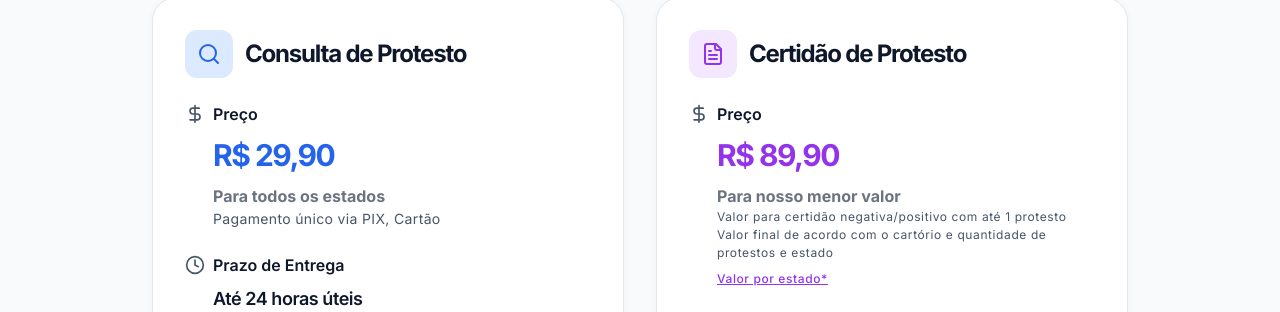
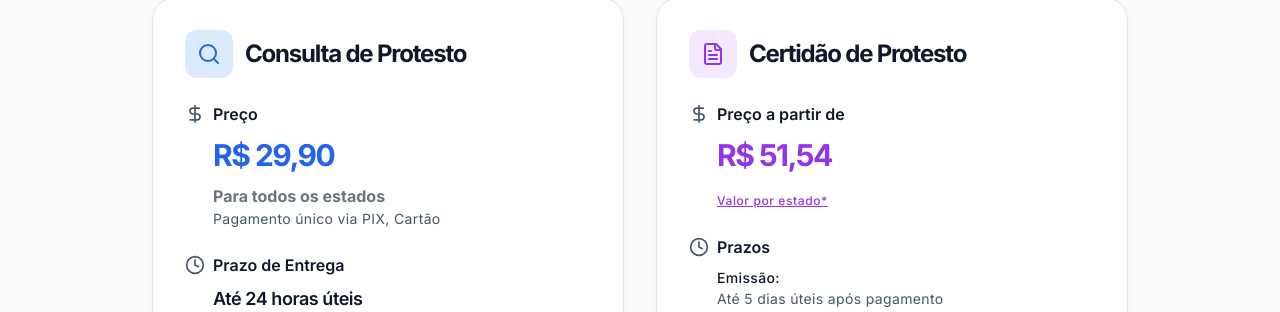
Before and after one commit to saylorgabriel/QUERODOCUMENTO, a Next.js app: page /precos-e-prazos in a window 1280 px wide. Shown: the part 283-595 px from the top of the page. Built offline with nearby package versions, Linux system fonts and the light colour scheme; no server answers.

Commit message:
Fix cred card payment

```diff
--- a/src/app/auth/login/page.tsx
+++ b/src/app/auth/login/page.tsx
@@ -12,8 +12,8 @@ export default function LoginPage() {
   const [errorType, setErrorType] = useState<'credentials' | 'network' | 'general'>('general')
 
   const [formData, setFormData] = useState({
-    email: 'demo@querodocumento.com',
-    password: '123456',
+    email: '',
+    password: '',
   })
 
   const handleSubmit = async (e: React.FormEvent) => {
--- a/src/app/precos-e-prazos/page.tsx
+++ b/src/app/precos-e-prazos/page.tsx
@@ -96,14 +96,10 @@ export default function PrecosPrazosPage() {
               <div>
                 <div className="flex items-center gap-2 mb-2">
                   <DollarSign className="w-5 h-5 text-neutral-600" />
-                  <h3 className="font-semibold text-neutral-900">Preço</h3>
+                  <h3 className="font-semibold text-neutral-900">Preço a partir de</h3>
                 </div>
                 <div className="ml-7">
-                  {/* A partir de  */}
-                  <p className="text-3xl font-bold text-purple-600 mb-2">R$ 89,90</p>  <b>Para nosso menor valor</b>
-                  <br />
-                  <p className="text-xs text-neutral-600">Valor para certidão negativa/positivo com até 1 protesto</p>
-                  <p className="text-xs text-neutral-600">Valor final de acordo com o cartório e quantidade de protestos e estado</p>
+                  <p className="text-3xl font-bold text-purple-600 mb-2">R$ 51,54</p>
                   <button
                     onClick={() => setIsModalOpen(true)}
                     className="text-xs text-purple-600 hover:text-purple-700 font-medium underline mt-2 transition-colors"
```
